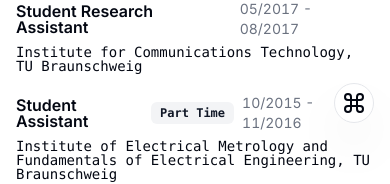
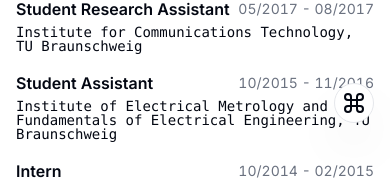
Before and after one commit to j-atermoehlen/j-atermoehlen.github.io, a Next.js app: page / in a window 390 px wide. Shown: the part 705-889 px from the top of the page. Built offline with nearby package versions, Linux system fonts and the light colour scheme.

Commit message:
Update page.tsx
hide part time badges on mobile

```diff
--- a/src/app/page.tsx
+++ b/src/app/page.tsx
@@ -111,7 +111,7 @@
                         {work.title}
                       </a>
 
-                      <span className="inline-flex gap-x-1">
+                      <span className="hidden md:inline-flex gap-x-1">
                         {work.badges.map((badge) => (
                           <Badge
                             variant="secondary"
```
